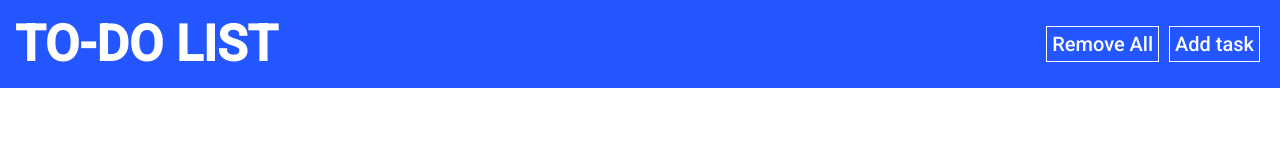
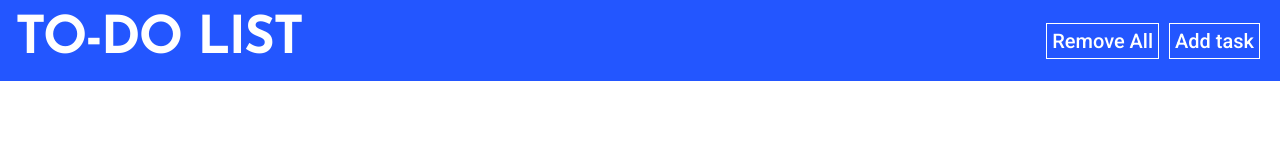
Before and after one commit to AN-Drew207/To-do-list, a plain HTML site: page index.html in a window 1280 px wide. Drawn offline with Linux system fonts and the light colour scheme.

Commit message:
Changes in the title font-family

```diff
--- a/SASS/_header.scss
+++ b/SASS/_header.scss
@@ -7,6 +7,7 @@
     border-bottom: 1px solid #fff;
     h1{
         @include flexContent(row);
+        font-family: 'Josefin Sans', sans-serif;
     }
     .btn-container{
         @include flexContent(row);
--- a/index.html
+++ b/index.html
@@ -7,6 +7,8 @@
     <link rel="stylesheet" href="dist/css/main.css">
     <link rel="preconnect" href="https://fonts.gstatic.com">
     <link href="https://fonts.googleapis.com/css2?family=Roboto:wght@500&display=swap" rel="stylesheet">
+    <link rel="preconnect" href="https://fonts.gstatic.com">
+    <link href="https://fonts.googleapis.com/css2?family=Josefin+Sans:wght@500&display=swap" rel="stylesheet">
     <title>To-Do List</title>
 </head>
 <body>
```
Also changed, not shown: dist/css/main.css, 1 other file.
